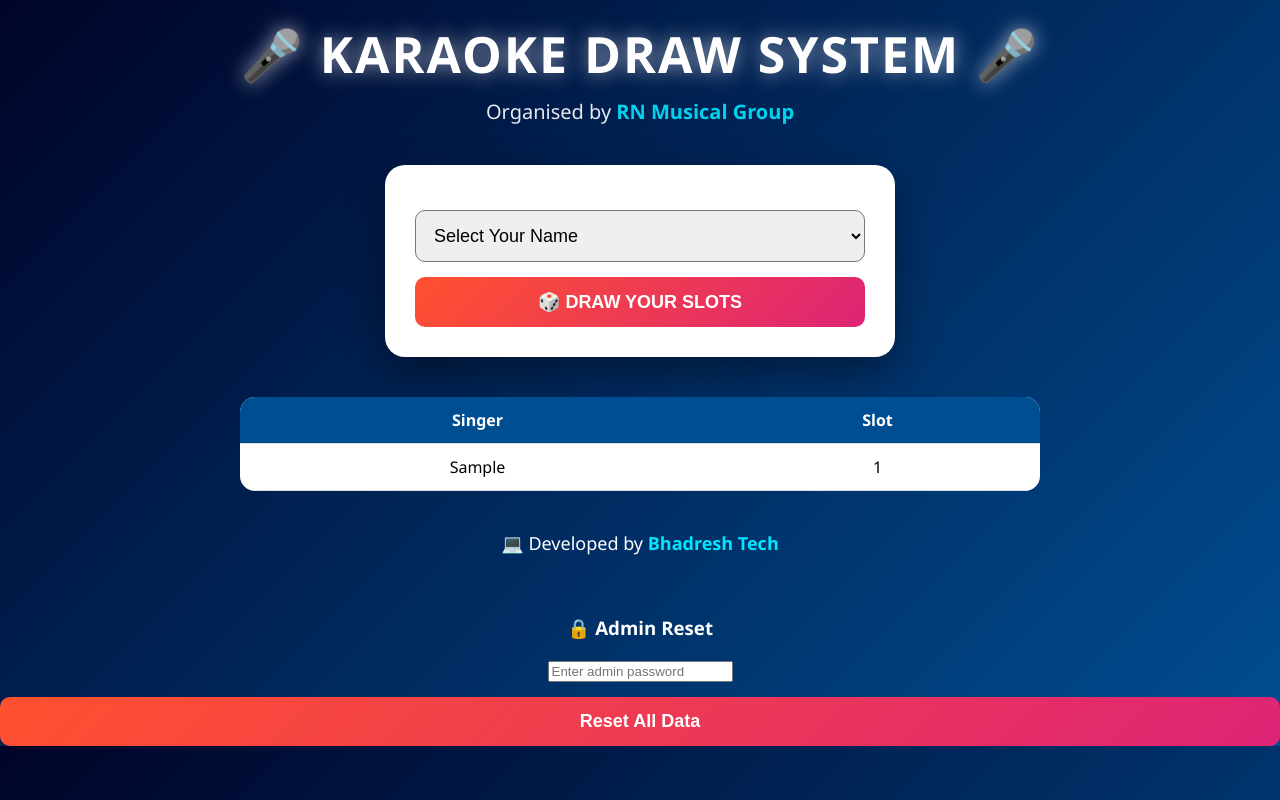
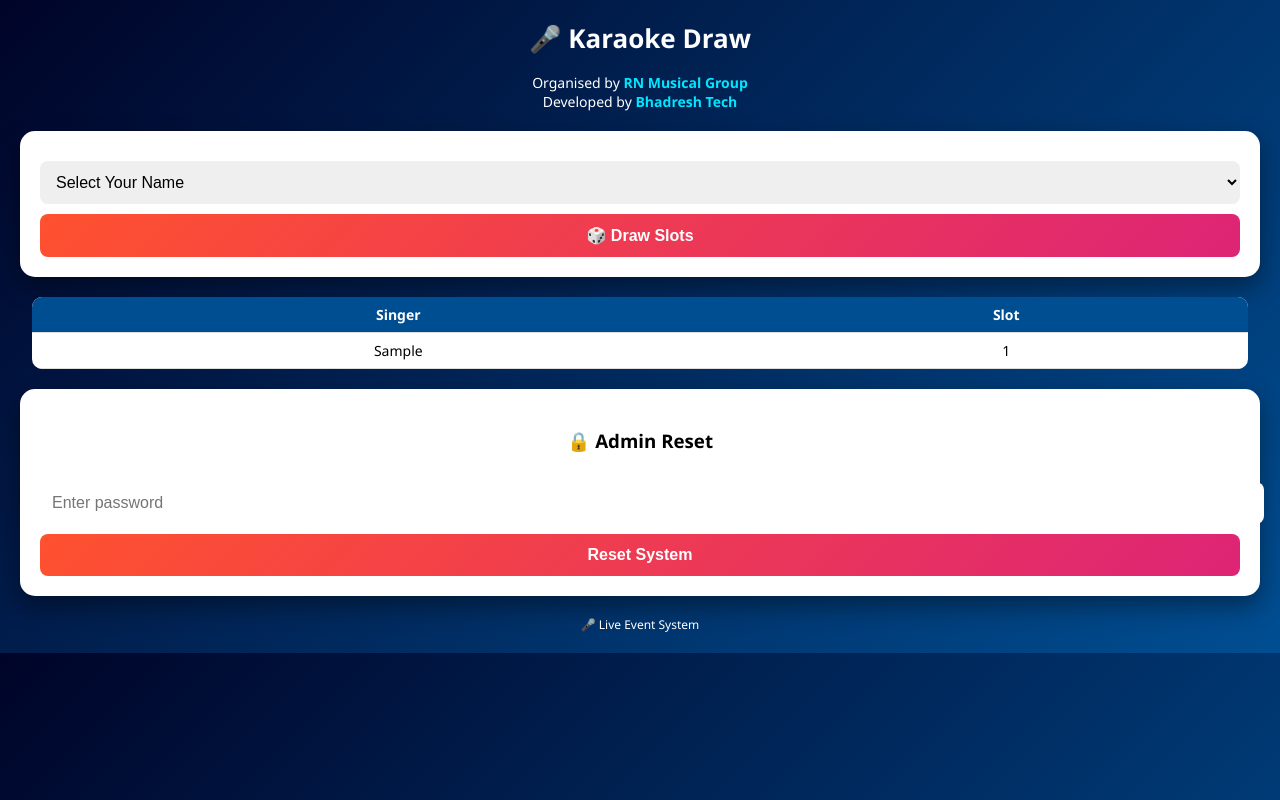
Before and after one commit to bhadubhai/karaoke-draw, a Flask app: page / in a window 1280 px wide. Run offline with Flask 3, Linux system fonts and the light colour scheme; tables that the repository leaves empty hold one stand-in row (values such as "Sample post").

Commit message:
Update index.html

```diff
--- a/templates/index.html
+++ b/templates/index.html
@@ -2,6 +2,10 @@
 <html>
 <head>
     <title>Karaoke Draw</title>
+
+    <!-- MOBILE RESPONSIVE -->
+    <meta name="viewport" content="width=device-width, initial-scale=1.0">
+
     <style>
         body {
             margin: 0;
@@ -11,19 +15,14 @@
             text-align: center;
         }
 
-        /* BIG HEADER */
-        .main-title {
-            font-size: 50px;
-            font-weight: bold;
+        h1 {
+            font-size: 26px;
             margin-top: 20px;
-            letter-spacing: 2px;
-            text-shadow: 0 0 20px rgba(255,255,255,0.6);
         }
 
         .branding {
-            font-size: 20px;
-            margin-top: 10px;
-            opacity: 0.9;
+            font-size: 14px;
+            margin-bottom: 20px;
         }
 
         .branding span {
@@ -35,56 +34,52 @@
         .card {
             background: white;
             color: black;
-            margin: 40px auto;
-            padding: 30px;
-            border-radius: 20px;
-            max-width: 450px;
-            box-shadow: 0 15px 40px rgba(0,0,0,0.4);
+            margin: 20px;
+            padding: 20px;
+            border-radius: 15px;
+            box-shadow: 0 10px 25px rgba(0,0,0,0.4);
         }
 
-        select, button {
+        select, button, input {
             width: 100%;
-            padding: 14px;
-            margin-top: 15px;
-            font-size: 18px;
-            border-radius: 10px;
+            padding: 12px;
+            margin-top: 10px;
+            font-size: 16px;
+            border-radius: 8px;
+            border: none;
         }
 
         button {
             background: linear-gradient(135deg, #ff512f, #dd2476);
             color: white;
-            border: none;
-            cursor: pointer;
             font-weight: bold;
         }
 
-        button:hover {
-            transform: scale(1.05);
+        button:active {
+            transform: scale(0.97);
         }
 
-        /* RESULT BIG DISPLAY */
         .result {
-            margin-top: 30px;
-            font-size: 28px;
+            margin-top: 15px;
+            font-size: 18px;
             font-weight: bold;
             color: #ffeb3b;
-            text-shadow: 0 0 10px rgba(255,255,0,0.8);
         }
 
         /* TABLE */
         table {
-            margin: 40px auto;
-            width: 90%;
-            max-width: 800px;
+            width: 95%;
+            margin: 20px auto;
             border-collapse: collapse;
             background: white;
             color: black;
-            border-radius: 15px;
+            border-radius: 10px;
             overflow: hidden;
+            font-size: 14px;
         }
 
         th, td {
-            padding: 12px;
+            padding: 8px;
             border-bottom: 1px solid #ddd;
         }
 
@@ -93,26 +88,40 @@
             color: white;
         }
 
-        /* FOOTER BIG */
+        /* MOBILE OPTIMIZATION */
+        @media (max-width: 600px) {
+            h1 {
+                font-size: 22px;
+            }
+
+            .card {
+                margin: 10px;
+                padding: 15px;
+            }
+
+            table {
+                font-size: 12px;
+            }
+        }
+
         .footer {
-            margin-top: 30px;
-            font-size: 18px;
-            padding-bottom: 20px;
+            margin: 20px;
+            font-size: 12px;
         }
 
         .footer span {
             color: #00e6ff;
-            font-weight: bold;
         }
 
     </style>
 </head>
 <body>
 
-<div class="main-title">🎤 KARAOKE DRAW SYSTEM 🎤</div>
+<h1>🎤 Karaoke Draw</h1>
 
 <div class="branding">
-    Organised by <span>RN Musical Group</span>
+    Organised by <span>RN Musical Group</span><br>
+    Developed by <span>Bhadresh Tech</span>
 </div>
 
 <div class="card">
@@ -120,11 +129,11 @@
         <select name="name" required>
             <option value="">Select Your Name</option>
             {% for singer, songs in singers.items() %}
-                <option value="{{ singer }}">{{ singer }} ({{ songs }} songs)</option>
+                <option value="{{ singer }}">{{ singer }} ({{ songs }})</option>
             {% endfor %}
         </select>
 
-        <button type="submit">🎲 DRAW YOUR SLOTS</button>
+        <button type="submit">🎲 Draw Slots</button>
     </form>
 
     {% if result %}
@@ -132,11 +141,13 @@
     {% endif %}
 </div>
 
+<!-- TABLE -->
 <table>
     <tr>
         <th>Singer</th>
         <th>Slot</th>
     </tr>
+
     {% for item in data %}
     <tr>
         <td>{{ item.name }}</td>
@@ -145,15 +156,17 @@
     {% endfor %}
 </table>
 
-<div class="footer">
-    💻 Developed by <span>Bhadresh Tech</span>
-</div>
-<div style="margin-top:40px;">
+<!-- RESET -->
+<div class="card">
     <h3>🔒 Admin Reset</h3>
     <form method="POST" action="/reset">
-        <input type="password" name="password" placeholder="Enter admin password" required>
-        <button type="submit">Reset All Data</button>
+        <input type="password" name="password" placeholder="Enter password" required>
+        <button type="submit">Reset System</button>
     </form>
+</div>
+
+<div class="footer">
+    🎤 Live Event System
 </div>
 
 </body>
```
